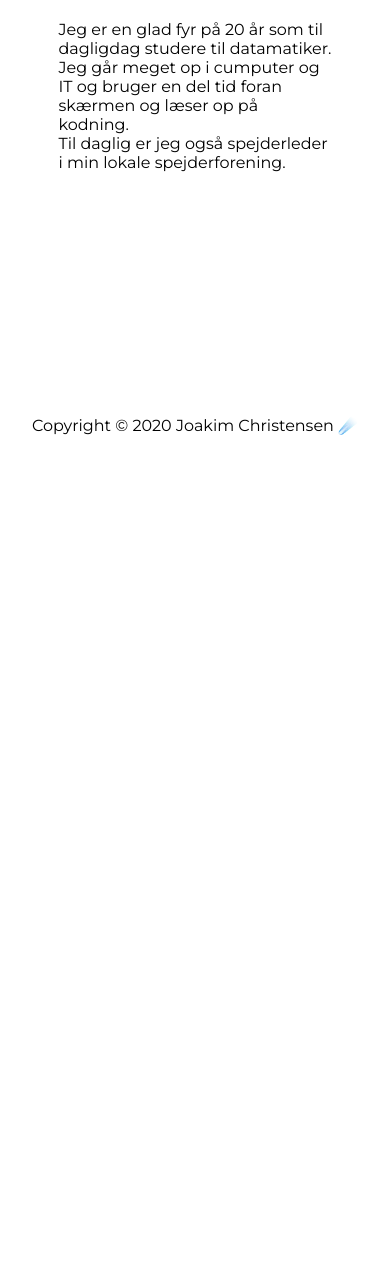
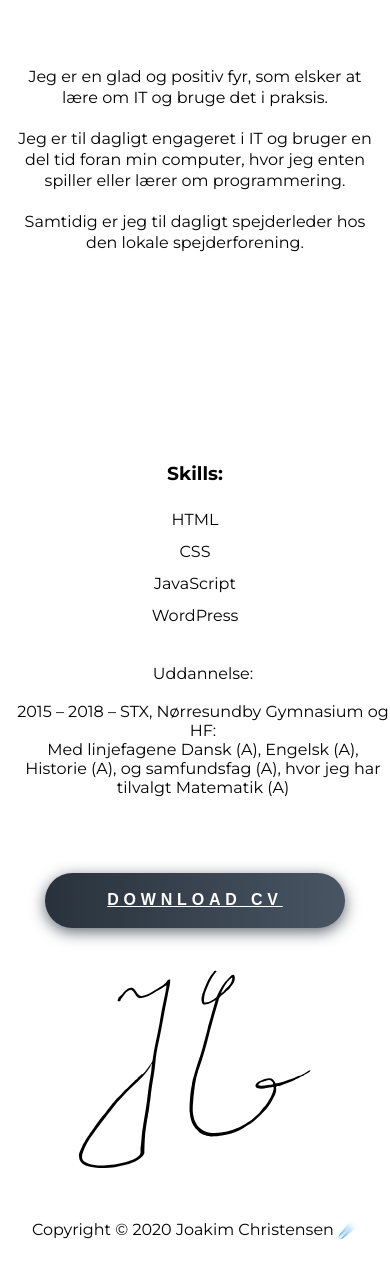
Before and after one commit to dux1e/portfolio_jc, a plain HTML site: page about.html in a window 390 px wide. Shown: the part 369-1646 px from the top of the page. Before the commit the page ends 844 px from the top, so only its background shows below. Drawn offline with Linux system fonts and the light colour scheme.

Commit message:
Add files via upload

```diff
--- a/about.html
+++ b/about.html
@@ -20,7 +20,7 @@
     <a href="index.html" class="toplink">Hjem</a>
     <a href="projects.html">Projekter</a>
     <a href="about.html">Om mig</a>
-    <a href="curicilum.html">CV</a>
+    <!-- <a href="curicilum.html">CV</a> -->
 </div>
 <div id="main"> <!--Put all in here-->
 
@@ -46,10 +46,35 @@
 
     <div class="content2 about-paragraph-container" onclick="navClose()">
         <p class="about-paragraph">
-            Jeg er en glad fyr på 20 år som til dagligdag studere til datamatiker.<br>
-            Jeg går meget op i cumputer og IT og bruger en del tid foran skærmen og læser op på kodning.<br>
-            Til daglig er jeg også spejderleder i min lokale spejderforening.
+            Jeg er en glad og positiv fyr, som elsker at lære om IT og bruge det i praksis. <br><br>
+            Jeg er til dagligt engageret i IT og bruger en del tid foran min computer, hvor jeg enten spiller eller lærer om programmering. <br><br>
+            Samtidig er jeg til dagligt spejderleder hos den lokale spejderforening. <br>
         </p>
+
+        <div class="competence">
+            <h3 class="competence-text">Skills:</h3>
+            <p class="competence-text">
+                HTML <br>
+                CSS <br>
+                JavaScript <br>
+                WordPress <br>
+            </p>
+        </div>
+
+        <p class="education">
+            Uddannelse: <br><br>
+            2015 – 2018 – STX, Nørresundby Gymnasium og HF: <br>
+            Med linjefagene Dansk (A), Engelsk (A), Historie (A), og samfundsfag (A), hvor jeg har tilvalgt Matematik (A)
+        </p>
+
+        <div class="cv-download">
+            <button class="cv-button"><u>DOWNLOAD CV</u></button>
+        </div>
+
+    </div>
+
+    <div class="signature-container" onclick="navClose()">
+        <img src="/img/signature.svg" alt="signature" class="signature">
     </div>
 
 
--- a/style.css
+++ b/style.css
@@ -287,10 +287,91 @@ input[type="text"] {
 }
 
 .about-paragraph-container {
+    display: grid;
+    grid-template-columns: 1fr 1fr;
+    grid-template-rows: 2fr 1fr .5fr;
+    grid-template-areas:
+    'paragraph    skills'
+    'education    skills'
+    'download     download';
+}
+
+.about-paragraph {
+    grid-area: paragraph;
+    line-height: 1.3em;
+    text-align: center;
+    padding: 1em;
+}
+
+.conpetence {
+    grid-area: skills;
+}
+
+.competence-text {
+    text-align: center;
+}
+
+.competence p {
+    line-height: 2em;
+}
+
+.education {
+    text-align: center;
+    padding-left: 1em;
+    padding-right:
+}
+
+
+.cv-download {
+    grid-area: download;
+    -webkit-box-sizing: border-box;
+    -moz-box-sizing: border-box;
+    box-sizing: border-box;
+    justify-self: center;
+}
+
+.cv-button {
+    width: 300px;
+    font-size: 16px;
+    font-weight: 600;
+    color: #fff;
+    cursor: pointer;
+    margin: 20px;
+    height: 55px;
+    text-align: center;
+    letter-spacing: .3em;
+    border: none;
+    background-size: 300% 100%;
+    border-radius: 50px;
+    -moz-transition: all .4s ease-in-out;
+    -o-transition: all .4s ease-in-out;
+    -webkit-transition: all .4s ease-in-out;
+    transition: all .4s ease-in-out;
+    /* Button color */
+    background-image: linear-gradient(to right, #29323c, #485563, #2b5876, #4e4376);
+    box-shadow: 0 4px 15px 0 rgba(45, 54, 65, 0.75);
+}
+
+.cv-button:hover {
+    background-position: 100% 0;
+    -moz-transition: all .4s ease-in-out;
+    -o-transition: all .4s ease-in-out;
+    -webkit-transition: all .4s ease-in-out;
+    transition: all .4s ease-in-out;
+}
+
+.cv-button:focus {
+    outline: none;
+}
+
+.signature-container {
+    grid-area: about;
     display: flex;
-    align-items: center;
-    justify-content: flex-start;
-    margin: 0 30% 0 0;
+    justify-self: center;
+}
+
+.signature {
+    height: 225px;
 }
 
 /* Footer */
@@ -328,6 +409,18 @@ footer {
         'about     about     about     about'
         'footer    footer    footer    footer ';
     }
+
+    .about-paragraph-container {
+        grid-template-columns: 1fr;
+        grid-template-rows: 2fr 1fr 1fr .5fr;
+        grid-template-areas:
+        'paragraph'
+        'skills'
+        'education'
+        'download';
+    }
+
+
     .links {
         grid-area: logo;
         justify-self: end;
@@ -369,14 +462,6 @@ footer {
         height: 100%;
     }
 
-    .about-paragraph-container {
-        display: flex;
-        align-items: center;
-        justify-content: center;
-        margin: 0 15% 0 15%;
-
-    }
-
 
     footer {
         grid-area: footer;
```
Also changed, not shown: index.html (+1 -1 lines), projects.html (+1 -1 lines), img/signature.svg (added).
